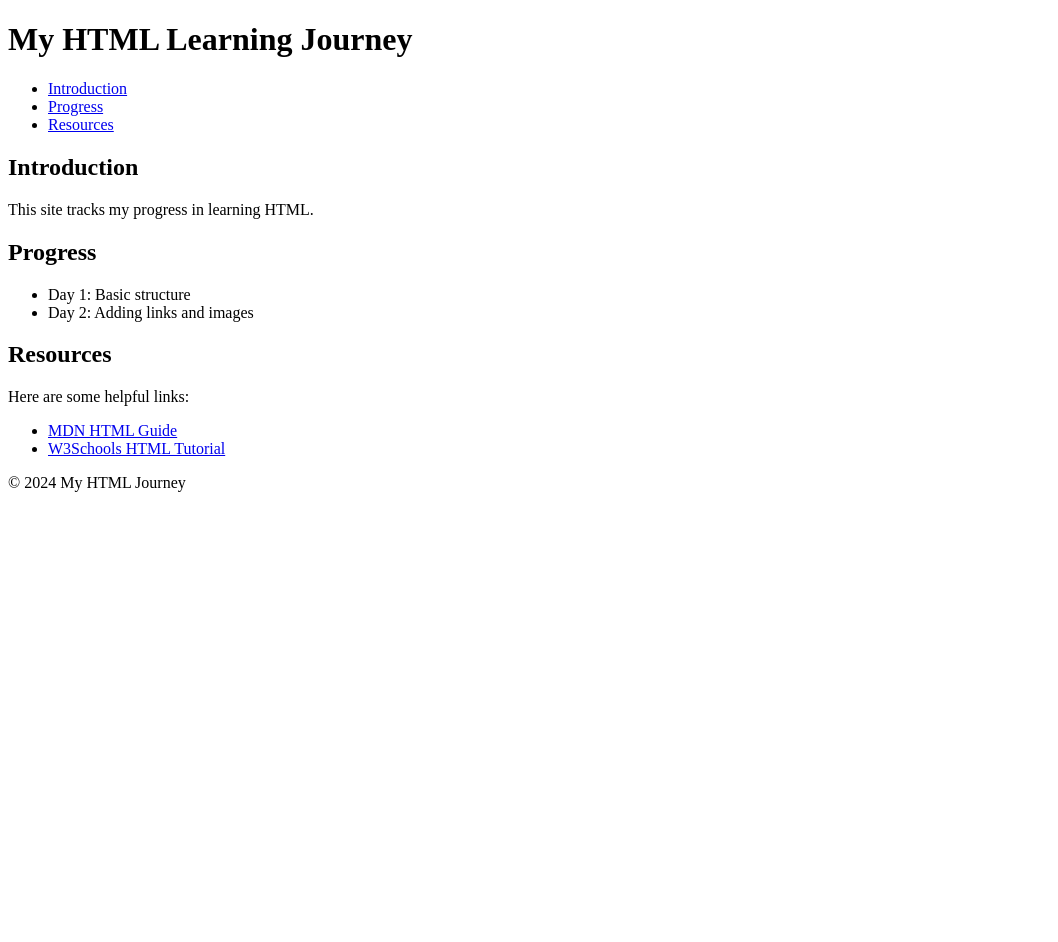
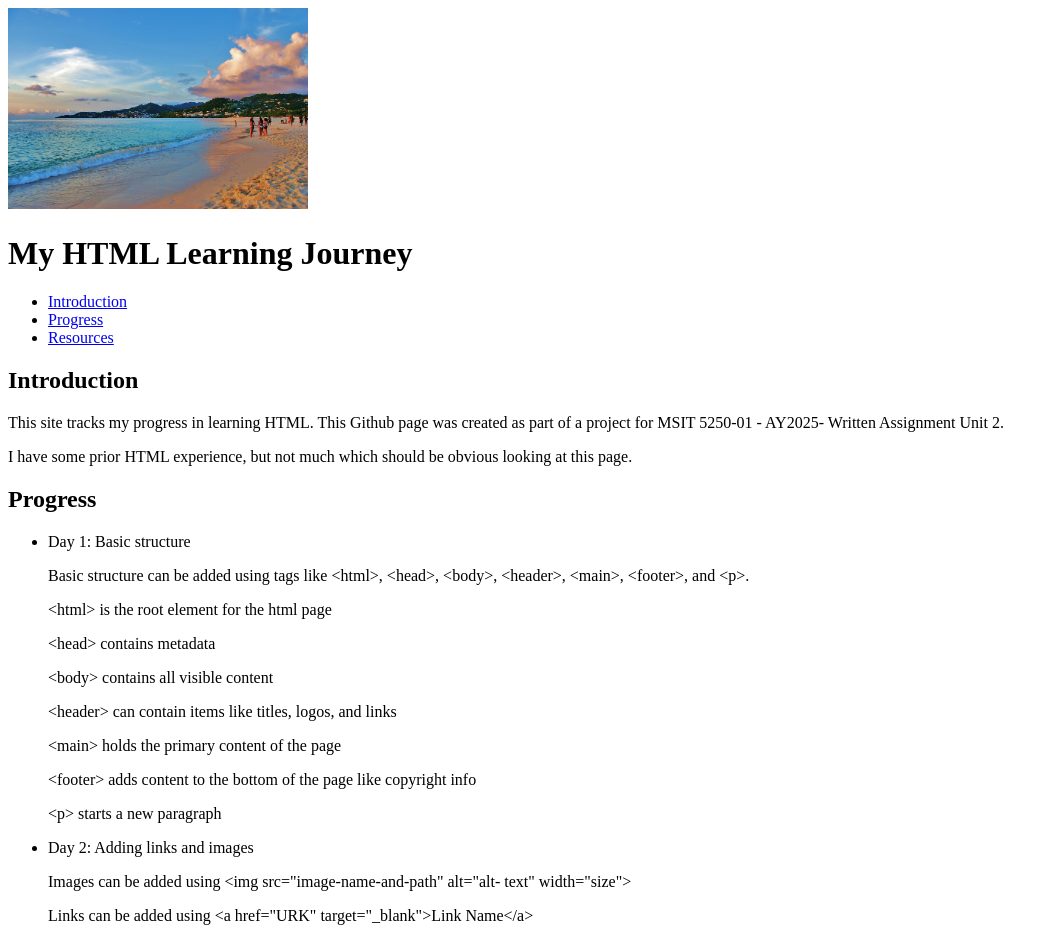
Before and after one commit to 5250-afk/5250-afk.github.io, a plain HTML site: page index.html in a window 1280 px wide. Shown: the top 942 px of the page, without its empty margins (0-1058 px from the left). Before the commit the page ends 800 px from the top, so only its background shows below. Drawn offline with Linux system fonts and the light colour scheme.

Commit message:
changes to html + picture

```diff
--- a/index.html
+++ b/index.html
@@ -3,6 +3,7 @@
 <head>
     <meta charset="UTF-8">
     <meta name="viewport" content="width=device-width, initial-scale=1.0">
+    <img src="1600px-Grand_Anse_Beach_Grenada.jpg" alt="Banner" width="300">
     <title>Learning HTML</title>
 </head>
 <body>
@@ -19,13 +20,25 @@
     <main>
         <section id="introduction">
             <h2>Introduction</h2>
-            <p>This site tracks my progress in learning HTML.</p>
+            <p>This site tracks my progress in learning HTML. This Github page was created as part of a project for MSIT 5250-01 - AY2025-
+Written Assignment Unit 2.</p>
+	       <p>I have some prior HTML experience, but not much which should be obvious looking at this page.</p>
         </section>
         <section id="progress">
             <h2>Progress</h2>
             <ul>
                 <li>Day 1: Basic structure</li>
+		<p> Basic structure can be added using tags like &lt;html&gt;, &lt;head&gt;, &lt;body&gt;, &lt;header&gt;, &lt;main&gt;, 		&lt;footer&gt;, and &lt;p&gt;.</p>
+		<p>&lt;html&gt; is the root element for the html page</p>
+		<p>&lt;head&gt; contains metadata</p>
+		<p>&lt;body&gt; contains all visible content</p>
+		<p>&lt;header&gt; can contain items like titles, logos, and links</p>
+		<p>&lt;main&gt; holds the primary content of the page</p>
+		<p>&lt;footer&gt; adds content to the bottom of the page like copyright 		info</p>
+		<p>&lt;p&gt; starts a new paragraph</p>
                 <li>Day 2: Adding links and images</li>
+		<p> Images can be added using &lt;img src="image-name-and-path" alt="alt-		text" width="size"&gt;</p>
+		<p> Links can be added using &lt;a href="URK" target="_blank">Link 			Name&lt;/a&gt;</p>
             </ul>
         </section>
         <section id="resources">
```
Also changed, not shown: 1600px-Grand_Anse_Beach_Grenada.jpg (added).
